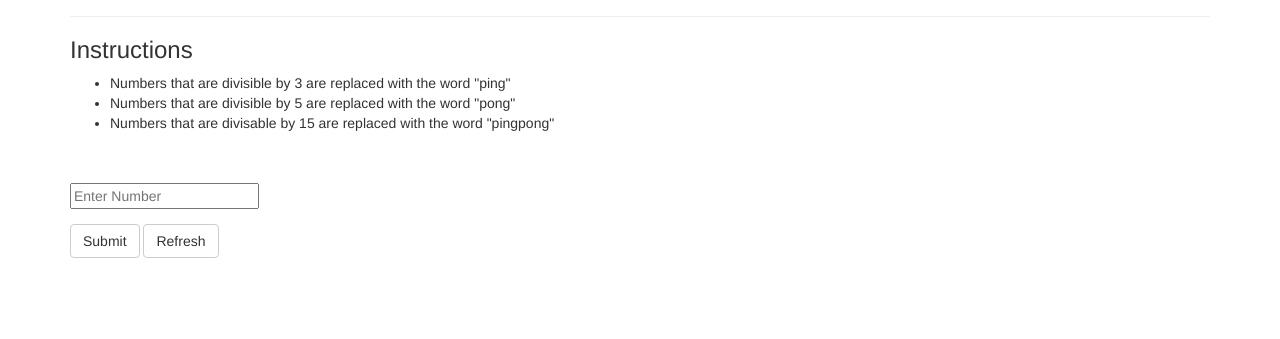
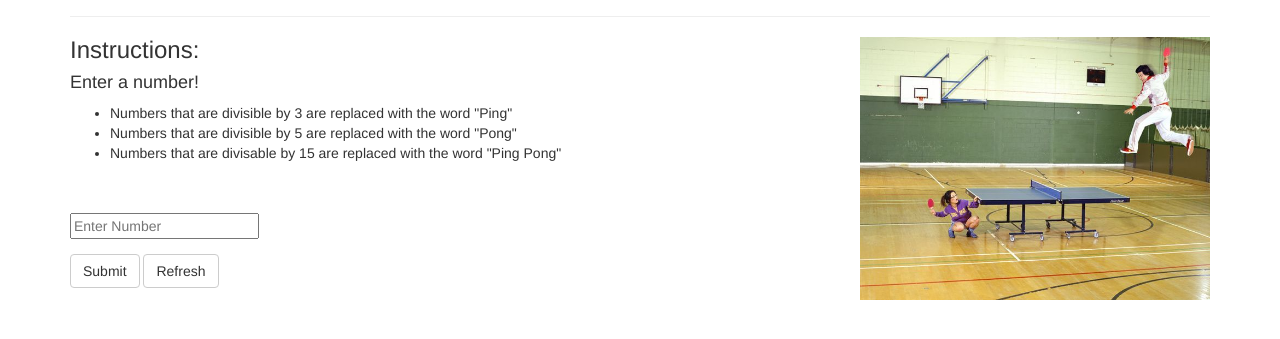
Before and after one commit to grayhildreth/ping-pong, a plain HTML site: page index.html in a window 1280 px wide. Shown: the part 83-422 px from the top of the page. Drawn offline with Linux system fonts and the light colour scheme.

Commit message:
adds image file, and image to the program. Adds addition info to program instructions.

```diff
--- a/css/styles.css
+++ b/css/styles.css
@@ -1,3 +1,7 @@
 .form-group {
   width: 40%;
 }
+
+img {
+  float: right;
+}
--- a/index.html
+++ b/index.html
@@ -15,11 +15,14 @@
 
 <!--- Instructions --->
 
-        <h3>Instructions</h3>
+      <img src="img/pong.jpg" width="350" alt="Ping Pong">
+
+        <h3>Instructions:</h3>
+        <h4>Enter a number!</h4>
           <ul>
-            <li>Numbers that are divisible by 3 are replaced with the word "ping"</li>
-            <li>Numbers that are divisible by 5 are replaced with the word "pong"</li>
-            <li>Numbers that are divisable by 15 are replaced with the word "pingpong"</li>
+            <li>Numbers that are divisible by 3 are replaced with the word "Ping"</li>
+            <li>Numbers that are divisible by 5 are replaced with the word "Pong"</li>
+            <li>Numbers that are divisable by 15 are replaced with the word "Ping Pong"</li>
           </ul>
           <br></br>
 
@@ -31,10 +34,11 @@
         </div>
 
       <button type="submit" class="btn btn-default">Submit</button>
-      <form method="post">
-      <input type="button" value="Refresh" class="btn btn-default"
-      onclick="window.location.reload()">
-      </form>
+
+        <form method="post">
+          <input type="button" value="Refresh" class="btn btn-default"
+          onclick="window.location.reload()">
+        </form>
 
       </form>
 
--- a/js/scripts.js
+++ b/js/scripts.js
@@ -4,7 +4,7 @@ $(document).ready(function(){
 
     for (var i = 1; i <= num; i++) {
       if (i % 15 === 0) {
-        $("#output").append("<li>"+"Ping-Pong"+"<li>");}
+        $("#output").append("<li>"+"Ping Pong"+"<li>");}
       else if (i % 3 === 0) {
         $("#output").append("<li>"+"Ping"+"<li>");}
       else if (i % 5 === 0) {
```
Also changed, not shown: img/pong.jpg (added), 1 other file.
